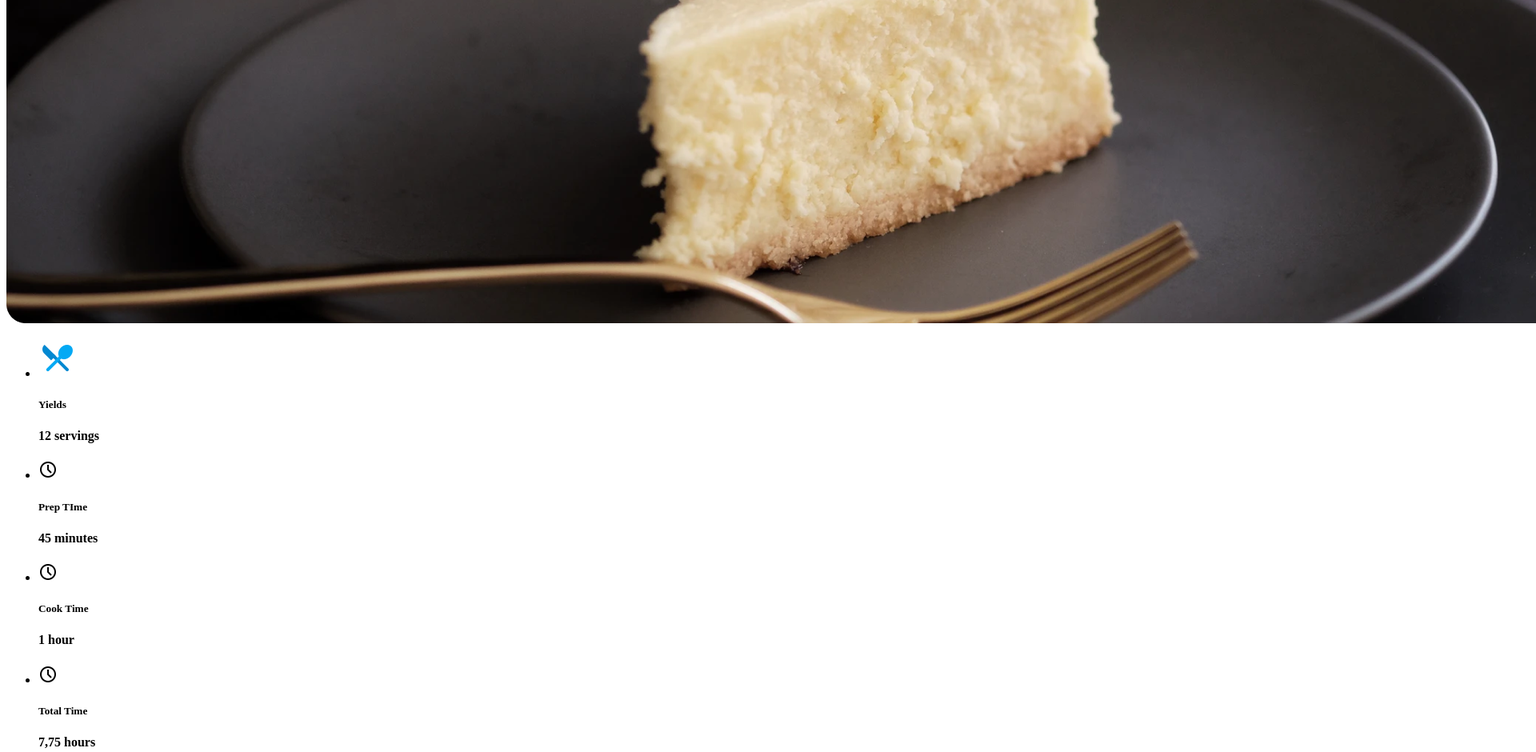
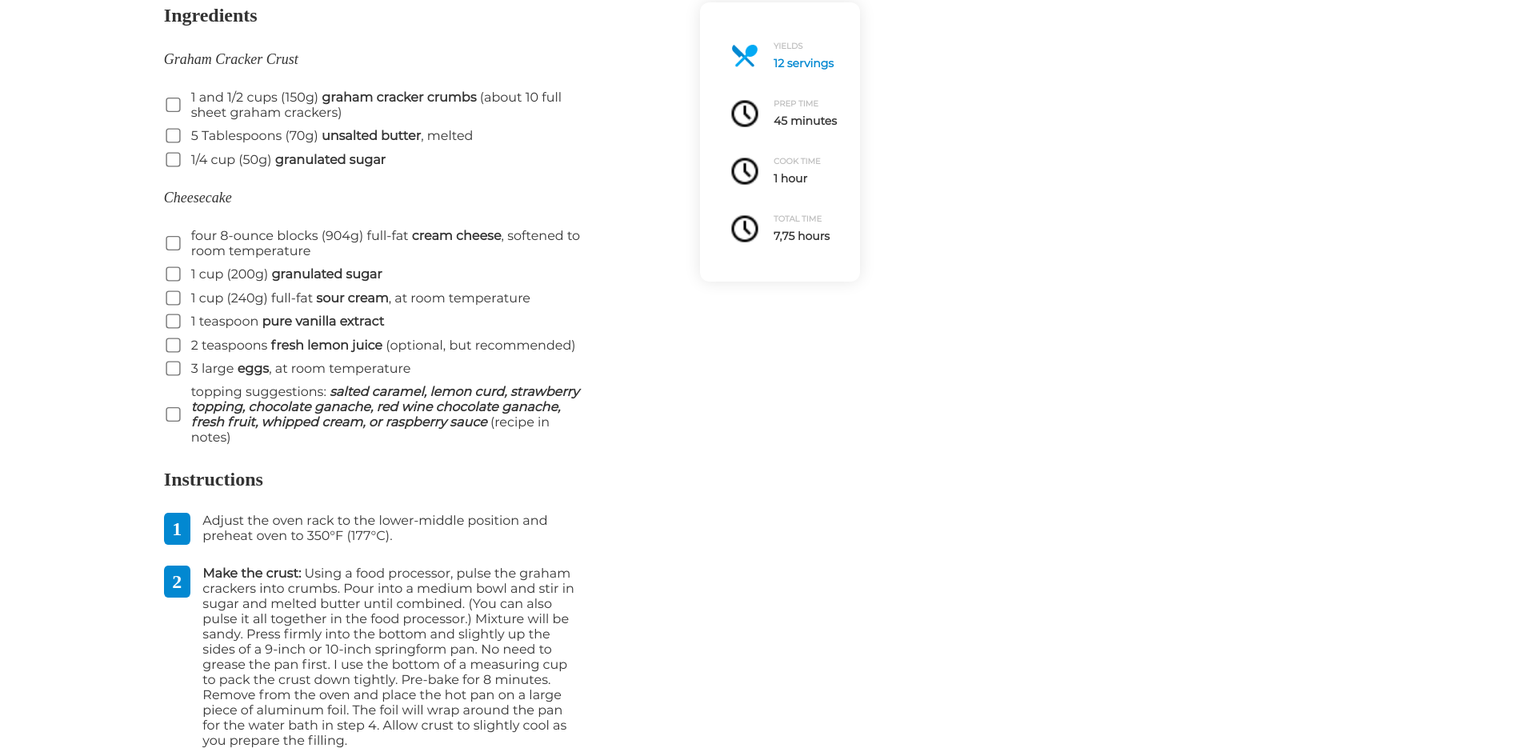
Before and after one commit to AshwinKumar-V/RecipePage, a plain HTML site: page index.html in a window 1280 px wide. Shown: the part 702-1642 px from the top of the page at 80% size, 1920 px wide, since content can reach past the window. Drawn offline with Linux system fonts and the light colour scheme.

Commit message:
1440px view finished

```diff
--- a/css/styles.css
+++ b/css/styles.css
@@ -0,0 +1,178 @@
+@font-face {
+    font-family: PlayfairDisplay ;
+    src: url('fonts/PlayfairDisplay-VariableFont_wght.ttf');
+}
+@font-face {
+    font-family: Montserrat ;
+    src: url('fonts/Montserrat-Regular.ttf');
+}
+
+*{
+    margin: 0;
+}
+body{
+    margin: 4% 16% 0;
+    font-family: Montserrat;
+}
+
+    header h1{
+        font-family: Playfair Display;
+        font-weight: bold;
+        font-size: 48px;
+        line-height: 64px;
+    }
+    .header-text{
+        display: flex;
+        align-content: flex-start;
+        width:65%;
+        margin: 1.5% 0;
+    }
+        .header-text img{
+        margin:0.8% 1.5% 0.8% 0;
+        height: fit-content;
+        }
+        .header-text p{
+            flex: 1;
+            font-weight: 500;
+            font-size: 14px;
+            line-height: 17px;
+            color: #4F4F4F;
+        }
+
+    .banner img{
+        width: 100%;
+        margin: 5% 0;
+    }
+
+.content{
+    display: flex;
+    flex-direction: row-reverse;
+    justify-content: space-between;
+}
+
+    .timings{
+        width:23%;
+        box-shadow: 0px 0px 20px rgba(0, 0, 0, 0.1);
+        border-radius: 12px;
+        height: fit-content;
+    }
+        .timings ul{
+            list-style-type: none;
+            padding: 0;
+            margin: 15% 10% ;
+        }
+            .timings li{
+                display: flex;
+                align-items: center;
+            }
+                .timings img{
+                    width: 25%;
+                    height: 25%;
+                    padding: 10%;
+                }
+                .timings-item{
+                    flex: 1;
+                }
+                    .timings-item h5{
+                        width: fit-content;
+                        font-weight: bold;
+                        font-size: 10px;
+                        line-height: 12px;
+                        text-transform: uppercase;
+                        color: #BDBDBD;
+                    }
+                    .timings-item h4{
+                        margin-top: 8%;
+                        width: fit-content;
+                        font-weight: 600;
+                        font-size: 14px;
+                        line-height: 17px;
+                        color: #333333;
+                    }
+
+                    .timings li:nth-child(1) h4{
+                        color: #0288D1;
+                    }
+
+    .texts{
+        width: 60%;
+    }
+        .texts h3{
+            font-family: Playfair Display;
+            font-weight: bold;
+            font-size: 24px;
+            line-height: 32px;
+            color: #333333;
+        }
+        .texts li{
+            font-size: 16px;
+            color: #333333;
+        }
+            .ingredients h5{
+                font-family: Playfair Display;
+                font-size: 18px;
+                line-height: 24px;
+                font-weight: 500;
+                color: #333333;
+                margin: 5% 0;
+            }
+            .ingredients ul{
+                list-style-type: none;
+                padding: 0;
+            }
+                .ingredients li{
+                    display: flex;
+                    margin-top:2%;
+                }
+                    .ingredients li input[type=checkbox]{
+                        transform: scale(1.4);
+                        margin-left: 1%;
+                    }
+                    .ingredients li label{
+                        margin-left: 3%;
+                    }
+
+        .instructions h3{
+            margin: 5% 0;
+        }
+            .instructions ol{
+                list-style: none;
+                padding: 0;
+            }
+            .instructions ol li{
+                margin: 5% 0;
+                display: flex;
+            }
+                .instructions ol li::before{
+                    content: counter(list-item);
+                    counter-increment: list-item;
+                    background-color:#0288D1 ;
+                    font-family: Playfair Display;
+                    font-weight: bold;
+                    font-size: 24px;
+                    line-height: 32px;
+                    border-radius: 15%;
+                    color: #FFFFFF;
+                    padding: 0.8% 2%;
+                    height: fit-content;
+                }
+
+                .instructions ol li p{
+                    margin-left:3% ;
+                }
+
+        .instructions a{
+            margin: 10% 0;
+            display: block;
+            color: #BDBDBD;
+            text-decoration: none;
+        }
+
+footer{
+    padding: 2% 4%;
+    font-weight: 500;
+    font-size: 14px;
+    line-height: 17px;
+    color: #BDBDBD;
+    text-align: center;
+}
--- a/index.html
+++ b/index.html
@@ -10,8 +10,10 @@
 
         <header>
             <h1>Classic Cheesecake Recipe</h1>
+            <div class="header-text">
                 <img src="img/6dots.svg" alt='6dots'>
                 <p><i>Look no further for a creamy and ultra smooth classic cheesecake recipe! Paired with a buttery graham cracker crust, no one can deny its simple decadence. For the best results, bake in a water bath.</i></p>
+            </div>
         </header>
 
         <div class="banner">
@@ -23,23 +25,31 @@
                 <ul>
                     <li>
                         <img src="img/restaurant.png" alt="restaurant">
+                        <div class="timings-item">
                             <h5>Yields</h5>
                             <h4>12 servings</h4>
+                        </div>
                     </li>
                     <li>
                         <img src="img/clock.png" alt="clock">
+                        <div class="timings-item">
                             <h5>Prep TIme</h5>
                             <h4>45 minutes</h4>
+                        </div>
                     </li>
                     <li>
                         <img src="img/clock.png" alt="clock">
+                        <div class="timings-item">
                             <h5>Cook Time </h5>
                             <h4>1 hour</h4>
+                        </div>
                     </li>
                     <li>
                         <img src="img/clock.png" alt="clock">
+                        <div class="timings-item">
                             <h5>Total Time</h5>
                             <h4>7,75 hours</h4>
+                        </div>
                     </li>
                 </ul>
             </div>
@@ -91,7 +101,7 @@
                             </li>
                             <li>
                                 <input type="checkbox">
-                                <label>topping suggestions: <i>salted caramel, lemon curd, strawberry topping, chocolate ganache, red wine chocolate ganache, fresh fruit, whipped cream, or raspberry sauce</i> (recipe in notes) </label>
+                                <label>topping suggestions: <b><i>salted caramel, lemon curd, strawberry topping, chocolate ganache, red wine chocolate ganache, fresh fruit, whipped cream, or raspberry sauce</i></b> (recipe in notes) </label>
                             </li>
                         </ul>
                     </form>
@@ -99,13 +109,13 @@
                 <div class="instructions">
                     <h3>Instructions</h3>
                     <ol>
-                        <li>Adjust the oven rack to the lower-middle position and preheat oven to 350°F (177°C).</li>
-                        <li><b>Make the crust:</b> Using a food processor, pulse the graham crackers into crumbs. Pour into a medium bowl and stir in sugar and melted butter until combined. (You can also pulse it all together in the food processor.) Mixture will be sandy. Press firmly into the bottom and slightly up the sides of a 9-inch or 10-inch springform pan. No need to grease the pan first. I use the bottom of a measuring cup to pack the crust down tightly. Pre-bake for 8 minutes. Remove from the oven and place the hot pan on a large piece of aluminum foil. The foil will wrap around the pan for the water bath in step 4. Allow crust to slightly cool as you prepare the filling.</li>
-                        <li><b>Make the filling:</b> Using a handheld or stand mixer fitted with a paddle attachment, beat the cream cheese and granulated sugar together on medium-high speed in a large bowl until the mixture is smooth and creamy, about 2 minutes. Add the sour cream, vanilla extract, and lemon juice then beat until fully combined. On medium speed, add the eggs one at a time, beating after each addition until just blended. After the final egg is incorporated into the batter, stop mixing. To help prevent the cheesecake from deflating and cracking as it cools, avoid over-mixing the batter as best you can.</li>
-                        <li><b>Prepare the simple water bath (see note)</b> Boil a pot of water. You need 1 inch of water in your roasting pan for the water bath, so make sure you boil enough. I use an entire kettle of hot water. As the water is heating up, wrap the aluminum foil around the springform pan. Pour the cheesecake batter on top of the crust. Use a rubber spatula or spoon to smooth it into an even layer. Place the pan inside of a large roasting pan. Carefully pour the hot water inside of the pan and place in the oven. (Or you can place the roasting pan in the oven first, then pour the hot water in. Whichever is easier for you.)</li>
-                        <li>Bake cheesecake for 55-70 minutes or until the center is almost set. When it’s done, the center of the cheesecake will slightly wobble if you gently shake the pan. Turn the oven off and open the oven door slightly. Let the cheesecake sit in the oven in the water bath as it cools down for 1 hour. Remove from the oven and water bath, then cool cheesecake completely at room temperature. Then refrigerate the cheesecake for at least 4 hours or overnight.</li>
-                        <li>Use a knife to loosen the chilled cheesecake from the rim of the springform pan, then remove the rim. Using a clean sharp knife, cut into slices for serving. For neat slices, wipe the knife clean and dip into warm water between each slice.</li>
-                        <li>Serve cheesecake with desired toppings. Cover and store leftover cheesecake in the refrigerator for up to 5 days.</li>
+                        <li><p>Adjust the oven rack to the lower-middle position and preheat oven to 350°F (177°C).</p></li>
+                        <li><p><b>Make the crust:</b> Using a food processor, pulse the graham crackers into crumbs. Pour into a medium bowl and stir in sugar and melted butter until combined. (You can also pulse it all together in the food processor.) Mixture will be sandy. Press firmly into the bottom and slightly up the sides of a 9-inch or 10-inch springform pan. No need to grease the pan first. I use the bottom of a measuring cup to pack the crust down tightly. Pre-bake for 8 minutes. Remove from the oven and place the hot pan on a large piece of aluminum foil. The foil will wrap around the pan for the water bath in step 4. Allow crust to slightly cool as you prepare the filling.</p></li>
+                        <li><p><b>Make the filling:</b> Using a handheld or stand mixer fitted with a paddle attachment, beat the cream cheese and granulated sugar together on medium-high speed in a large bowl until the mixture is smooth and creamy, about 2 minutes. Add the sour cream, vanilla extract, and lemon juice then beat until fully combined. On medium speed, add the eggs one at a time, beating after each addition until just blended. After the final egg is incorporated into the batter, stop mixing. To help prevent the cheesecake from deflating and cracking as it cools, avoid over-mixing the batter as best you can.</p></li>
+                        <li><p><b>Prepare the simple water bath (see note)</b> Boil a pot of water. You need 1 inch of water in your roasting pan for the water bath, so make sure you boil enough. I use an entire kettle of hot water. As the water is heating up, wrap the aluminum foil around the springform pan. Pour the cheesecake batter on top of the crust. Use a rubber spatula or spoon to smooth it into an even layer. Place the pan inside of a large roasting pan. Carefully pour the hot water inside of the pan and place in the oven. (Or you can place the roasting pan in the oven first, then pour the hot water in. Whichever is easier for you.)</p></li>
+                        <li><p>Bake cheesecake for 55-70 minutes or until the center is almost set. When it’s done, the center of the cheesecake will slightly wobble if you gently shake the pan. Turn the oven off and open the oven door slightly. Let the cheesecake sit in the oven in the water bath as it cools down for 1 hour. Remove from the oven and water bath, then cool cheesecake completely at room temperature. Then refrigerate the cheesecake for at least 4 hours or overnight.</p></li>
+                        <li><p>Use a knife to loosen the chilled cheesecake from the rim of the springform pan, then remove the rim. Using a clean sharp knife, cut into slices for serving. For neat slices, wipe the knife clean and dip into warm water between each slice.</p></li>
+                        <li><p>Serve cheesecake with desired toppings. Cover and store leftover cheesecake in the refrigerator for up to 5 days.</li>
                     </ol>
                     <a href="https://sallysbakingaddiction.com/classic-cheesecake/ "><i>Source: https://sallysbakingaddiction.com/classic-cheesecake/ </i></a>
                 </div>
```
Lines whose indentation alone changed are shown as unchanged.
